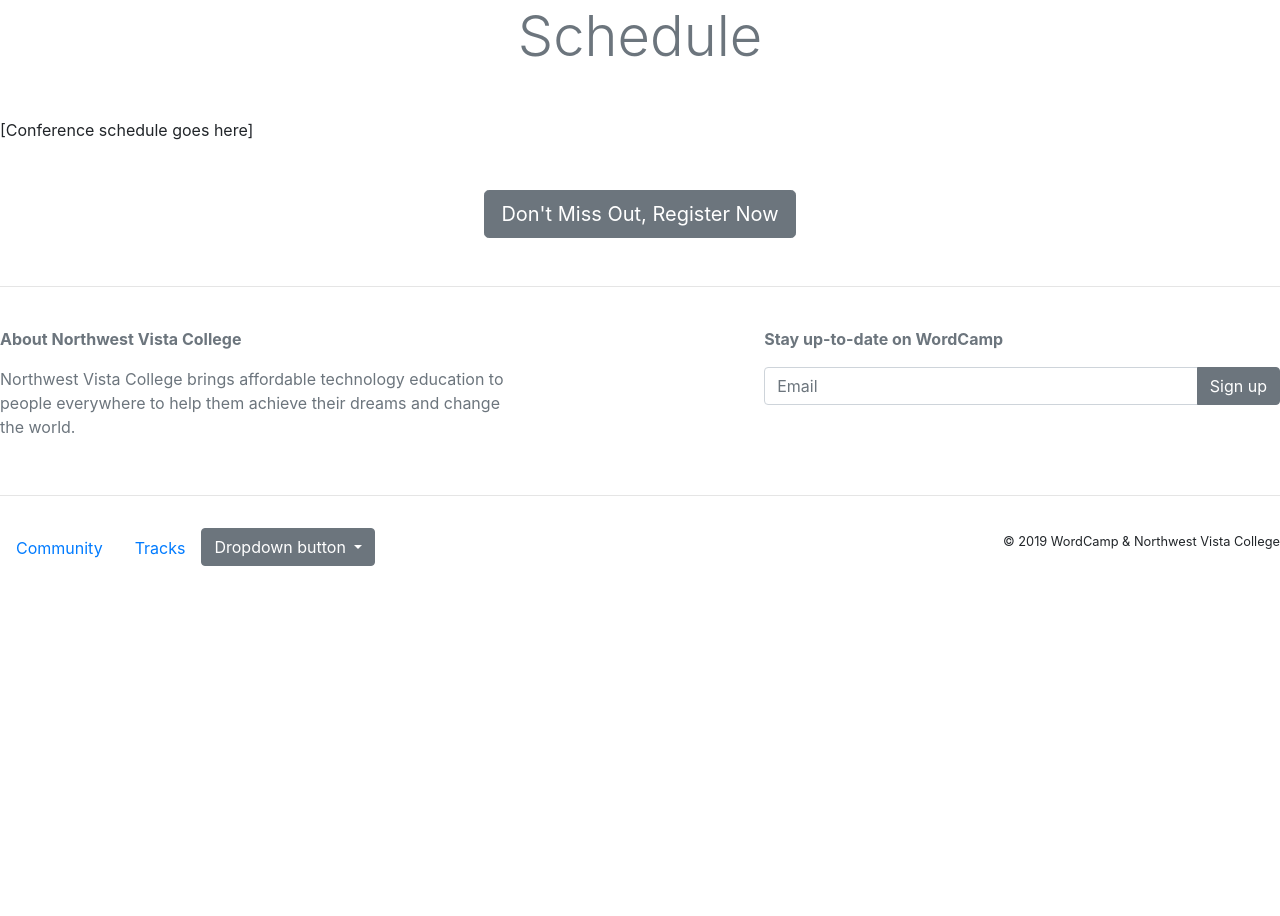
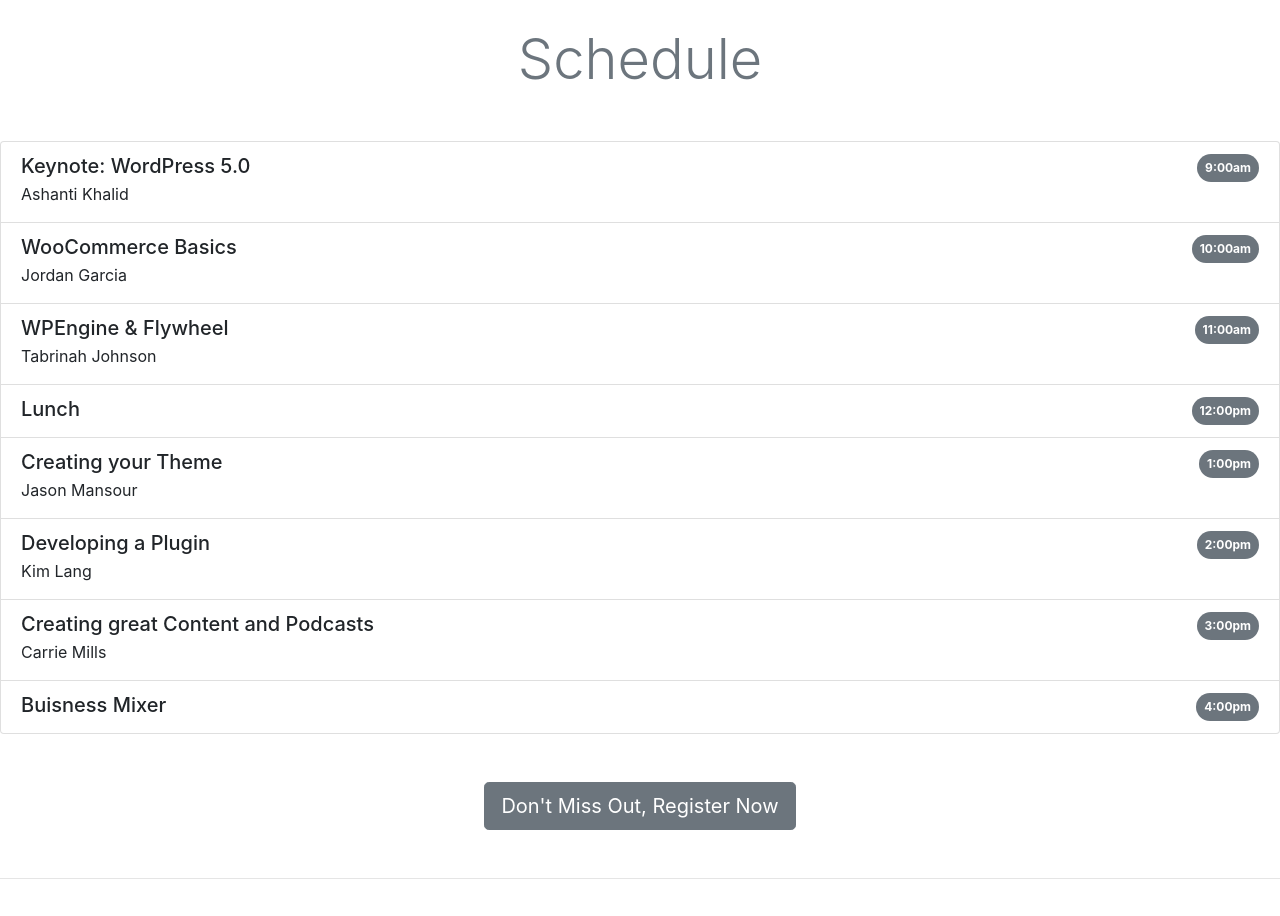
Before and after one commit to kristieb6/WordCamps-San-Antonio, a plain HTML site: page index.html in a window 1280 px wide. Shown: the part 1529-2445 px from the top of the page. Before the commit the page ends 2113 px from the top, so only its background shows below. Drawn offline with nearby package versions, Linux system fonts and the light colour scheme.

Commit message:
Update index.html
added a schedule

```diff
--- a/index.html
+++ b/index.html
@@ -72,13 +72,14 @@
           <div class="col-lg ">
             <h3 class="mb-4">What You'll learn</h3>
             <ul>
-  <li><strong>WordPress 5</strong>: New Gutenberg editor</li>
-  <li><strong>WooCommerce</strong>: E-commerce platform</li>
-  <li><strong>Hosting</strong>: Managed web hosting</li>
-  <li><strong>Themes</strong>: Creating your theme</li>
-  <li><strong>Plugins</strong>: Develop your plugin</li>
-  <li><strong>Content</strong>: Writing and podcasts</li>
-</ul>
+  <div class="list-group">
+  <a href="#" class="list-group-item list-group-item-action"><strong>WordPress 5</strong>: New Gutenberg editor</a>
+  <a href="#" class="list-group-item list-group-item-action"><strong>WooCommerce</strong>: E-commerce platform</a>
+  <a href="#" class="list-group-item list-group-item-action"><strong>Hosting</strong>: Managed web hosting</a>
+  <a href="#" class="list-group-item list-group-item-action"><strong>Themes</strong>: Creating your theme</a>
+  <a href="#" class="list-group-item list-group-item-action"><strong>Plugins</strong>: Develop your plugin</a>
+  <a href="#" class="list-group-item list-group-item-action"><strong>Content</strong>: Writing and podcasts</a>
+</div>
           </div>
         </div>
         <!--about-->
@@ -146,10 +147,72 @@
 
 
 
-<!--schedule-->
-<h1 class="display-4 text-center my-5 text-muted"> Schedule</h1>
-[Conference schedule goes here]
-<!--/speakers-->
+
+<!-- schedule -->
+<h2 id="schedule" class="display-4 text-center my-5 text-muted">Schedule</h2>
+<ul class="list-group">
+  <li class="list-group-item">
+    <div class="d-flex justify-content-between">
+      <h5 class="mb-1">Keynote: WordPress 5.0</h5>
+      <span class="badge badge-pill badge-secondary p-2">9:00am</span>
+
+    </div>
+
+    <p class="mb-1">Ashanti Khalid</p>
+  </li>
+  <li class="list-group-item">
+    <div class="d-flex justify-content-between">
+      <h5 class="mb-1">WooCommerce Basics</h5>
+      <span class="badge badge-pill badge-secondary p-2">10:00am</span>
+    </div>
+    <p class="mb-1">Jordan Garcia</p>
+  </li>
+  <li class="list-group-item">
+    <div class="d-flex justify-content-between">
+      <h5 class="mb-1">WPEngine & Flywheel</h5>
+      <span class="badge badge-pill badge-secondary p-2">11:00am</span>
+    </div>
+    <p class="mb-1">Tabrinah Johnson</p>
+  </li>
+  <li class="list-group-item">
+    <div class="d-flex justify-content-between">
+      <h5 class="mb-1">Lunch</h5>
+      <span class="badge badge-pill badge-secondary p-2">12:00pm</span>
+    </div>
+
+  </li>
+  <li class="list-group-item">
+    <div class="d-flex justify-content-between">
+      <h5 class="mb-1">Creating your Theme</h5>
+      <span class="badge badge-pill badge-secondary p-2">1:00pm</span>
+    </div>
+    <p class="mb-1">Jason Mansour</p>
+  </li>
+  <li class="list-group-item">
+    <div class="d-flex justify-content-between">
+      <h5 class="mb-1">Developing a Plugin</h5>
+      <span class="badge badge-pill badge-secondary p-2">2:00pm</span>
+    </div>
+    <p class="mb-1">Kim Lang</p>
+  </li>
+  <li class="list-group-item">
+    <div class="d-flex justify-content-between">
+      <h5 class="mb-1">Creating great Content and Podcasts</h5>
+      <span class="badge badge-pill badge-secondary p-2">   3:00pm</span>
+    </div>
+    <p class="mb-1">Carrie Mills</p>
+  </li>
+  <li class="list-group-item">
+    <div class="d-flex justify-content-between">
+      <h5 class="mb-1">Buisness Mixer</h5>
+      <span class="badge badge-pill badge-secondary p-2">4:00pm</span>
+    </div>
+
+  </li>
+</ul>
+<!-- /schedule -->
+
+
 <!--callout button-->
 <button type="button" class="btn btn-secondary btn-lg d-block mx-auto my-5">Don't Miss Out, Register Now</button>
   <!-- signup form -->
```
